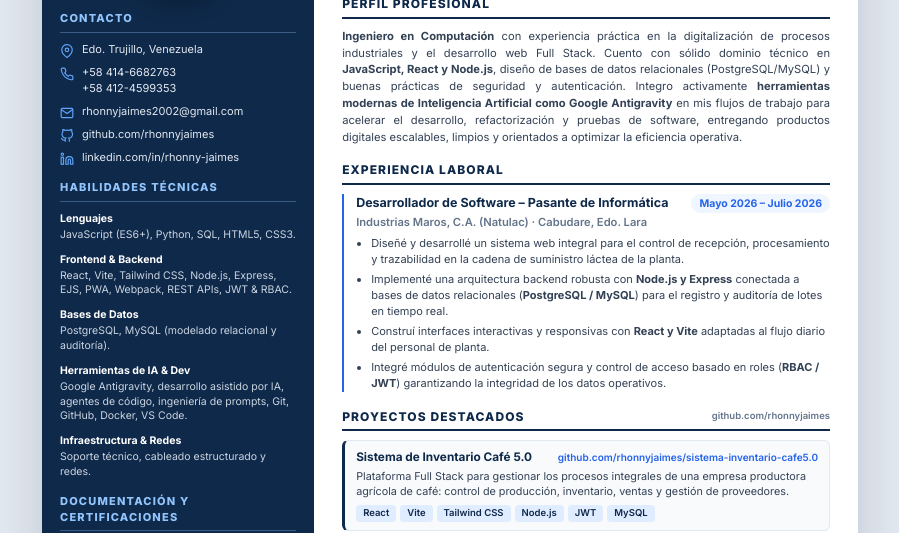
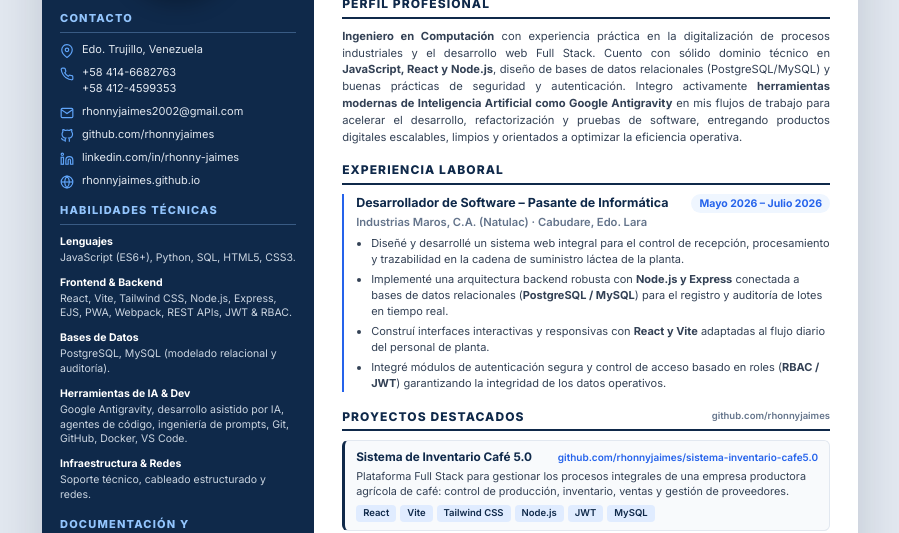
Before and after one commit to rhonnyjaimes/rhonnyjaimes.github.io, a plain HTML site: page cv.html in a window 1280 px wide. Shown: the part 210-743 px from the top of the page, without its empty margins (190-1089 px from the left). Drawn offline with Linux system fonts and the light colour scheme.

Commit message:
Update README, add portfolio link to CV, and exclude PDF from repo

```diff
--- a/cv.html
+++ b/cv.html
@@ -494,6 +494,10 @@
             <svg viewBox="0 0 24 24" fill="none" stroke="currentColor" stroke-width="2"><path d="M16 8a6 6 0 0 1 6 6v7h-4v-7a2 2 0 0 0-2-2 2 2 0 0 0-2 2v7h-4v-7a6 6 0 0 1 6-6z"/><rect x="2" y="9" width="4" height="12"/><circle cx="4" cy="4" r="2"/></svg>
             <a href="https://www.linkedin.com/in/rhonny-jaimes-a5907b200" target="_blank">linkedin.com/in/rhonny-jaimes</a>
           </li>
+          <li>
+            <svg viewBox="0 0 24 24" fill="none" stroke="currentColor" stroke-width="2"><circle cx="12" cy="12" r="10"/><line x1="2" y1="12" x2="22" y2="12"/><path d="M12 2a15.3 15.3 0 0 1 4 10 15.3 15.3 0 0 1-4 10 15.3 15.3 0 0 1-4-10 15.3 15.3 0 0 1 4-10z"/></svg>
+            <a href="https://rhonnyjaimes.github.io/" target="_blank">rhonnyjaimes.github.io</a>
+          </li>
         </ul>
       </section>
 
```
Also changed, not shown: 3 other files.
